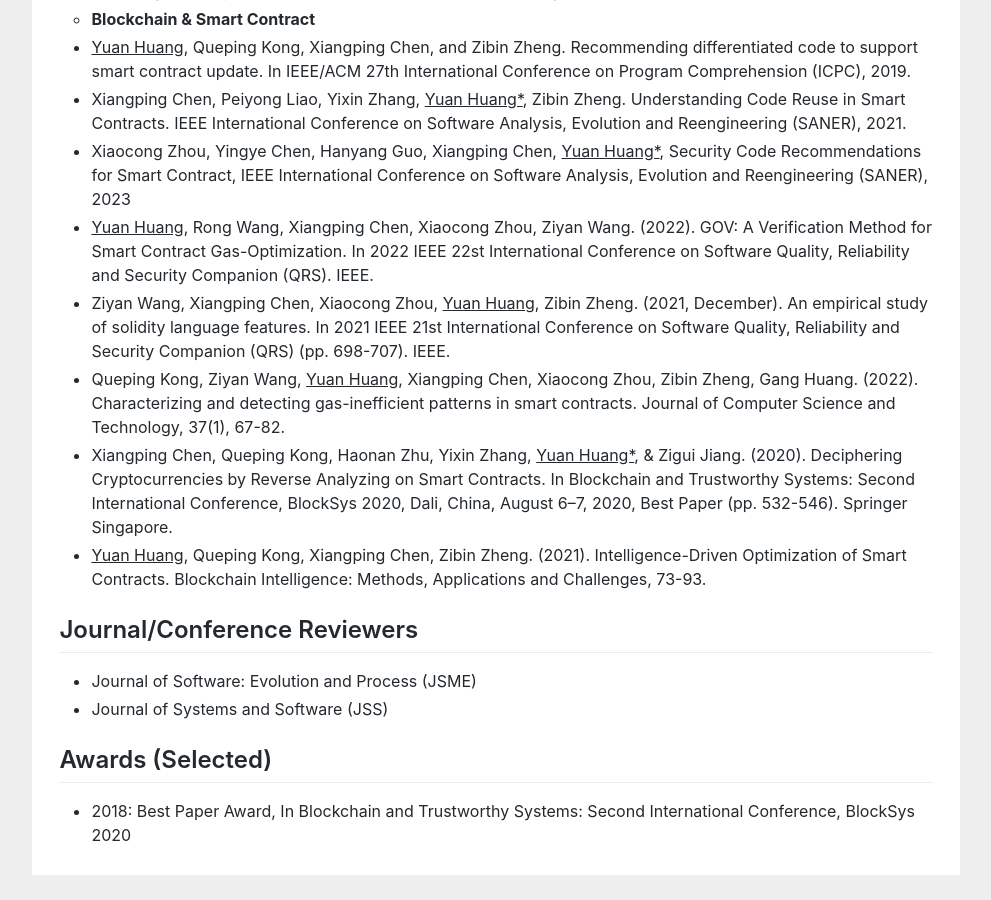
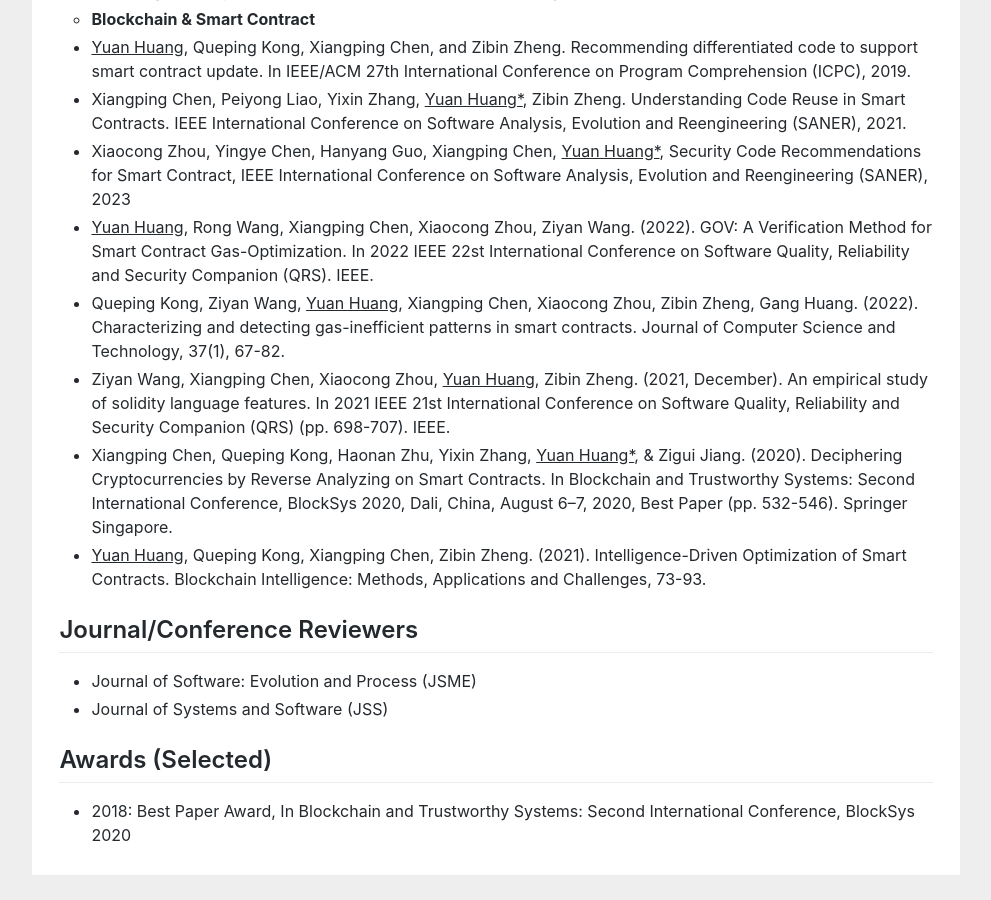
Before and after one commit to huangyuan-hy/huangyuan-hy.github.io, a Jekyll site: the page index.html, which Jekyll copies as it is, in a window 1280 px wide and 900 px high, scrolled down 1920 px. Shown: the whole window, without its empty margins (144-1135 px from the left). Built offline with Jekyll 4.4.1, drawn with Linux system fonts in a browser that asks for light colours; part of the change alters nothing that is shown.

```diff
--- a/index.html
+++ b/index.html
@@ -119,10 +119,10 @@ gtag('config', 'UA-158965281-1');
 <li>Xiaocong Zhou, Yingye Chen, Hanyang Guo, Xiangping Chen, <u>Yuan Huang*</u>, Security Code Recommendations for Smart Contract, IEEE International Conference on Software Analysis, Evolution and Reengineering (SANER), 2023</li>
 
 <li><u>Yuan Huang</u>, Rong Wang, Xiangping Chen, Xiaocong Zhou, Ziyan Wang. (2022). GOV: A Verification Method for Smart Contract Gas-Optimization. In 2022 IEEE 22st International Conference on Software Quality, Reliability and Security Companion (QRS). IEEE.</li>
+<li>Queping Kong, Ziyan Wang, <u>Yuan Huang</u>, Xiangping Chen, Xiaocong Zhou, Zibin Zheng, Gang Huang. (2022). Characterizing and detecting gas-inefficient patterns in smart contracts. Journal of Computer Science and Technology, 37(1), 67-82.</li>
 
 <li>Ziyan Wang, Xiangping Chen, Xiaocong Zhou, <u>Yuan Huang</u>, Zibin Zheng. (2021, December). An empirical study of solidity language features. In 2021 IEEE 21st International Conference on Software Quality, Reliability and Security Companion (QRS) (pp. 698-707). IEEE.</li>
 
-<li>Queping Kong, Ziyan Wang, <u>Yuan Huang</u>, Xiangping Chen, Xiaocong Zhou, Zibin Zheng, Gang Huang. (2022). Characterizing and detecting gas-inefficient patterns in smart contracts. Journal of Computer Science and Technology, 37(1), 67-82.</li>
 
 <li>Xiangping Chen, Queping Kong, Haonan Zhu, Yixin Zhang, <u>Yuan Huang*</u>, & Zigui Jiang. (2020). Deciphering Cryptocurrencies by Reverse Analyzing on Smart Contracts. In Blockchain and Trustworthy Systems: Second International Conference, BlockSys 2020, Dali, China, August 6–7, 2020, Best Paper (pp. 532-546). Springer Singapore.</li>
 
```
